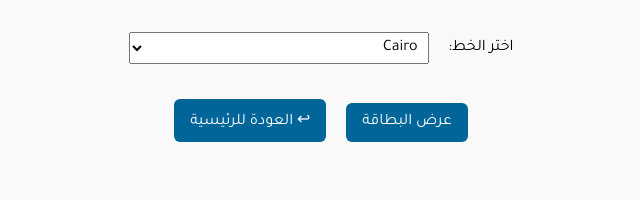
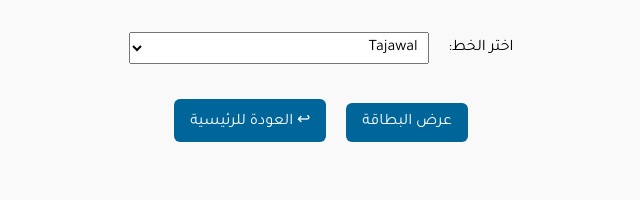
Before and after one commit to abutmim/eid-cards, a plain HTML site: page design1.html in a window 1280 px wide. Shown: the part 231-431 px from the top of the page, 319-959 px from the left. Drawn offline with Linux system fonts and the light colour scheme.

Commit message:
Update design1.html

```diff
--- a/design1.html
+++ b/design1.html
@@ -26,7 +26,7 @@
   <select id="fontSelect">
     <option value="Amiri">Amiri</option>
     <option selected value="Cairo">Cairo</option>
-    <option value="Tajawal">Tajawal</option>
+    <option value="Tajawal" selected>Tajawal</option>
   </select>
 
   <br/><br/>
```
